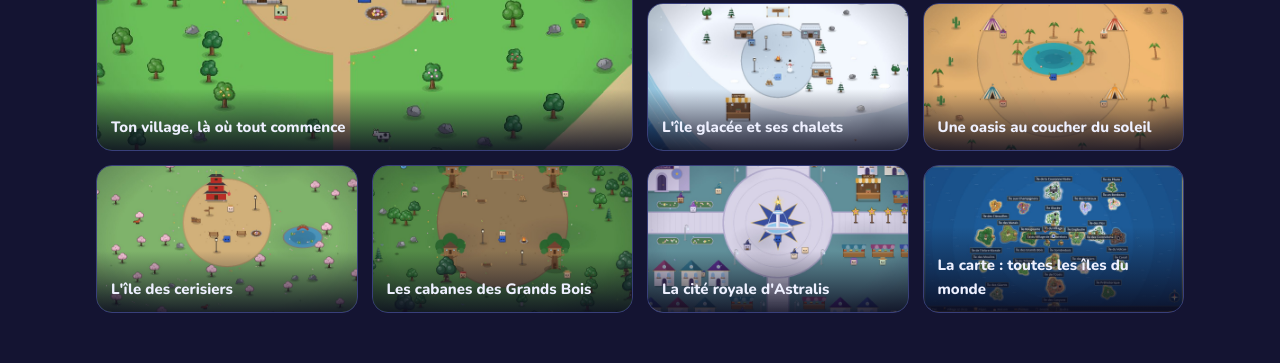
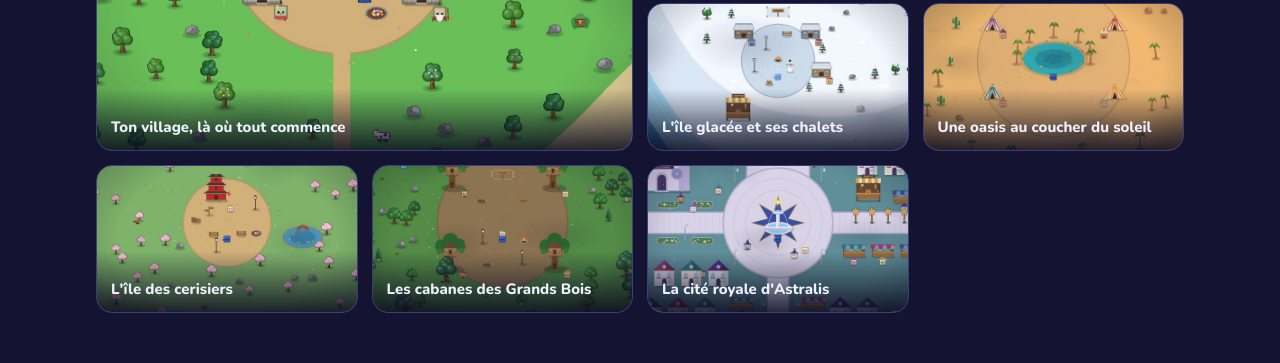
Before and after one commit to maher-mme/cuberra-isles, a plain HTML site: page index.html in a window 1280 px wide. Shown: the part 2769-3132 px from the top of the page. Drawn offline with nearby package versions, Linux system fonts and the light colour scheme.

Commit message:
Site : la carte des îles retirée (pas de spoil)
Co-Authored-By: Claude Opus 5.5 <noreply@anthropic.com>

```diff
--- a/index.html
+++ b/index.html
@@ -488,7 +488,6 @@
         <figure><img src="images/jeu-cerisiers.jpg" alt="Une île couverte de cerisiers en fleurs, avec une pagode" loading="lazy"><figcaption>L'île des cerisiers</figcaption></figure>
         <figure><img src="images/jeu-grands-bois.jpg" alt="Un village de cabanes perchées dans de grands arbres" loading="lazy"><figcaption>Les cabanes des Grands Bois</figcaption></figure>
         <figure><img src="images/jeu-astralis.jpg" alt="La cité royale d'Astralis" loading="lazy"><figcaption>La cité royale d'Astralis</figcaption></figure>
-        <figure><img src="images/jeu-carte.jpg" alt="La carte du monde avec toutes les îles" loading="lazy"><figcaption>La carte : toutes les îles du monde</figcaption></figure>
       </div>
     </div>
   </section>
```
Also changed, not shown: images/jeu-carte.jpg (deleted).
